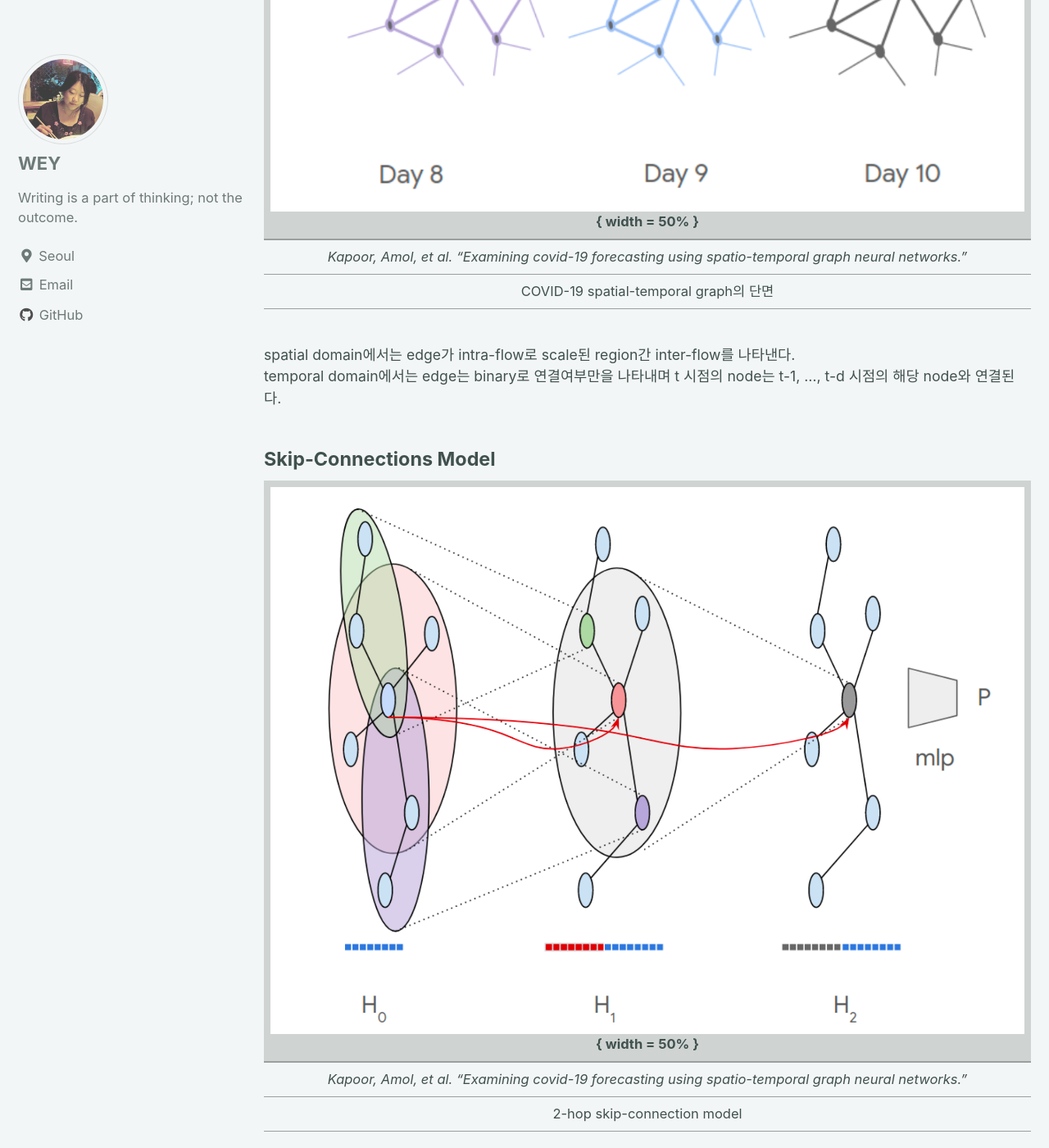
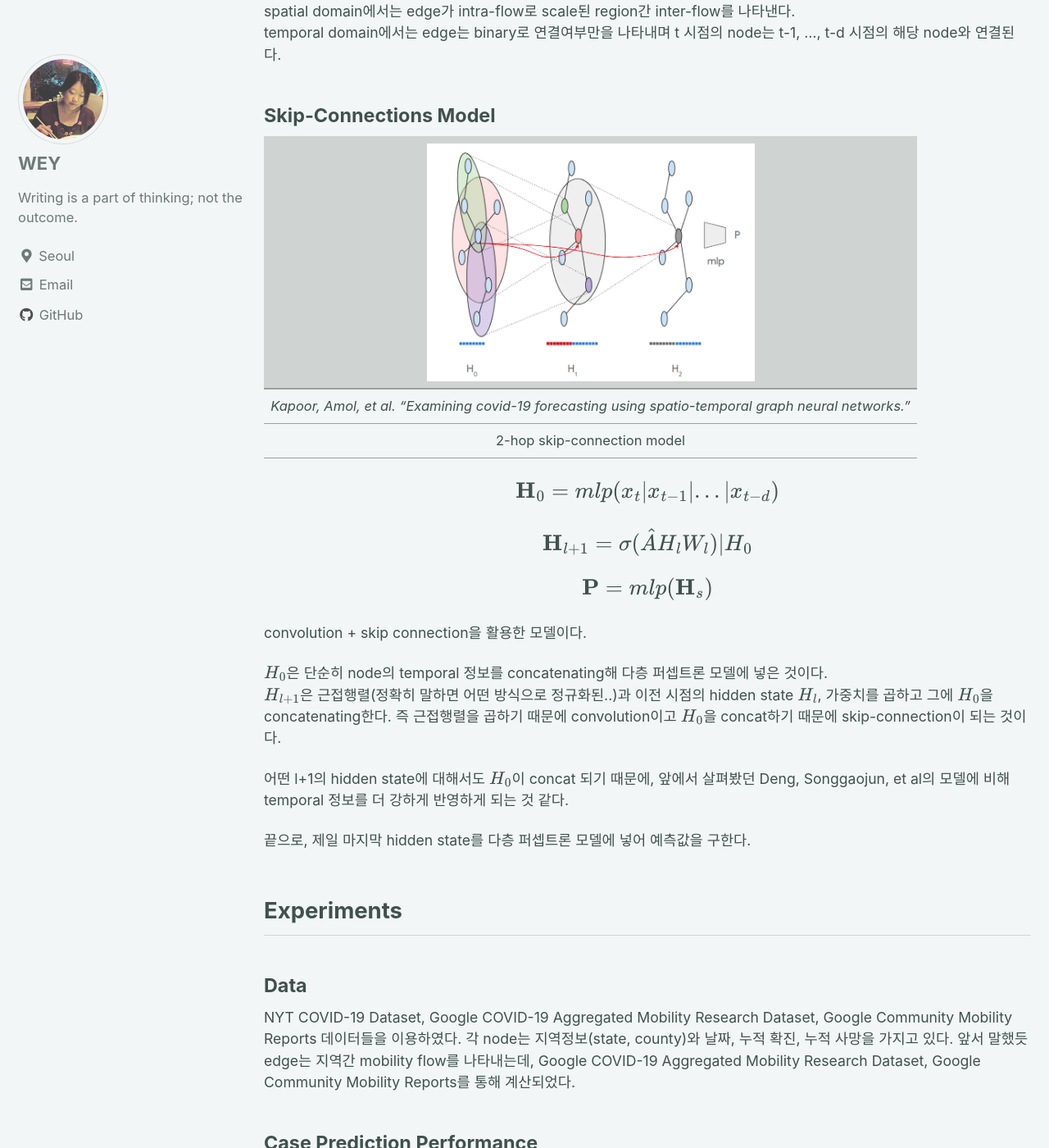
Before and after one commit to wey709/wey709.github.io, a Jekyll site: the page built from _posts/2020-12-30-examine_covid19_w_gnn.md, in a window 1280 px wide and 1400 px high, scrolled down 2731 px. Shown: the whole window at 82% size. Built offline with Jekyll 4.4.1, drawn with Linux system fonts in a browser that asks for light colours; cached includes are drawn as plain includes; formulas are drawn with MathJax 3.

Commit message:
img size

```diff
--- a/_posts/2020-12-30-examine_covid19_w_gnn.md
+++ b/_posts/2020-12-30-examine_covid19_w_gnn.md
@@ -65,7 +65,7 @@ fuction \\(\mathcal{F}^{(l)}\\)와 \\(\mathcal{G}^{(l)}\\)는 학습된다.
 #### Modelling the COVID-19 Graph
 
 
-| ![COVID-19 graph slice](https://raw.githubusercontent.com/wey709/wey709.github.io/master/_posts/assets/1230/fig2.png){ width = 50% } |
+| <img src="https://raw.githubusercontent.com/wey709/wey709.github.io/master/_posts/assets/1230/fig2.png" width="400"/> |
 |:--:|
 | *Kapoor, Amol, et al. "Examining covid-19 forecasting using spatio-temporal graph neural networks."*
 COVID-19 spatial-temporal graph의 단면 |
@@ -78,7 +78,7 @@ COVID-19 spatial-temporal graph의 단면 |
 #### Skip-Connections Model
 
 
-| ![COVID-19 graph slice](https://raw.githubusercontent.com/wey709/wey709.github.io/master/_posts/assets/1230/fig3.png){ width = 50% } |
+| <img src="https://raw.githubusercontent.com/wey709/wey709.github.io/master/_posts/assets/1230/fig3.png" width="400"/> |
 |:--:|
 | *Kapoor, Amol, et al. "Examining covid-19 forecasting using spatio-temporal graph neural networks."*
 2-hop skip-connection model |
```
